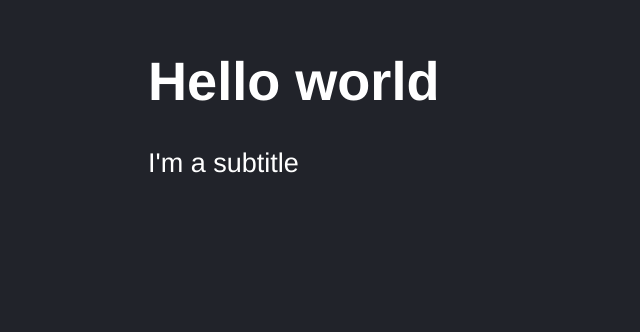
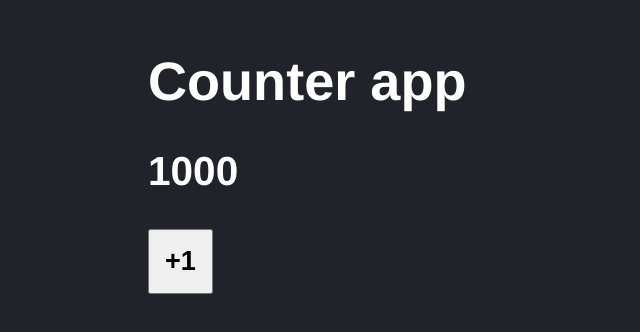
Before and after one commit to agustinbarajas/react-vite, a React (Vite) app: page / in a window 1280 px wide. Shown: the part 134-466 px from the top of the page, without its empty margins (0-640 px from the left). Built offline with nearby package versions, Linux system fonts and the light colour scheme.

Commit message:
Add counter component

```diff
--- /dev/null
+++ b/src/components/Counter/index.tsx
@@ -0,0 +1,15 @@
+import { useState } from "react";
+
+export const Counter = ({ value }: { value: number }) => {
+  const [counter, setCounter] = useState(value);
+
+  const onClickHandler = () => setCounter(counter + 1);
+
+  return (
+    <>
+      <h1>Counter app</h1>
+      <h2> {counter} </h2>
+      <button onClick={onClickHandler}>+1</button>
+    </>
+  );
+};
--- a/src/main.tsx
+++ b/src/main.tsx
@@ -1,10 +1,10 @@
 import React from "react";
 import ReactDOM from "react-dom/client";
-import { App } from "./components/App";
+import { Counter } from "./components/Counter";
 import "./styles.css";
 
 ReactDOM.createRoot(document.getElementById("root") as HTMLElement).render(
   <React.StrictMode>
-    <App />
+    <Counter value={1000} />
   </React.StrictMode>
 );
```
